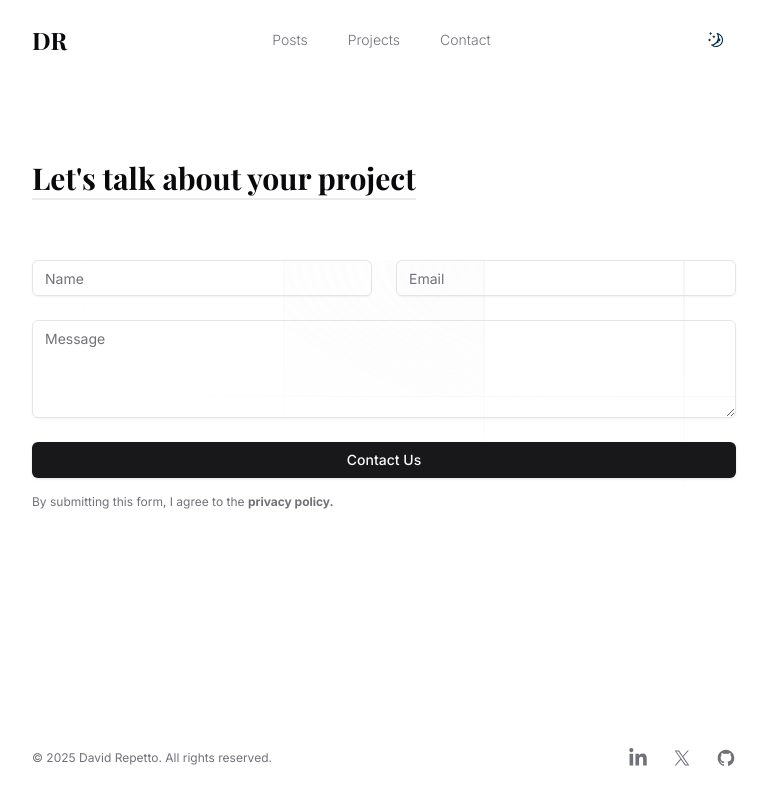
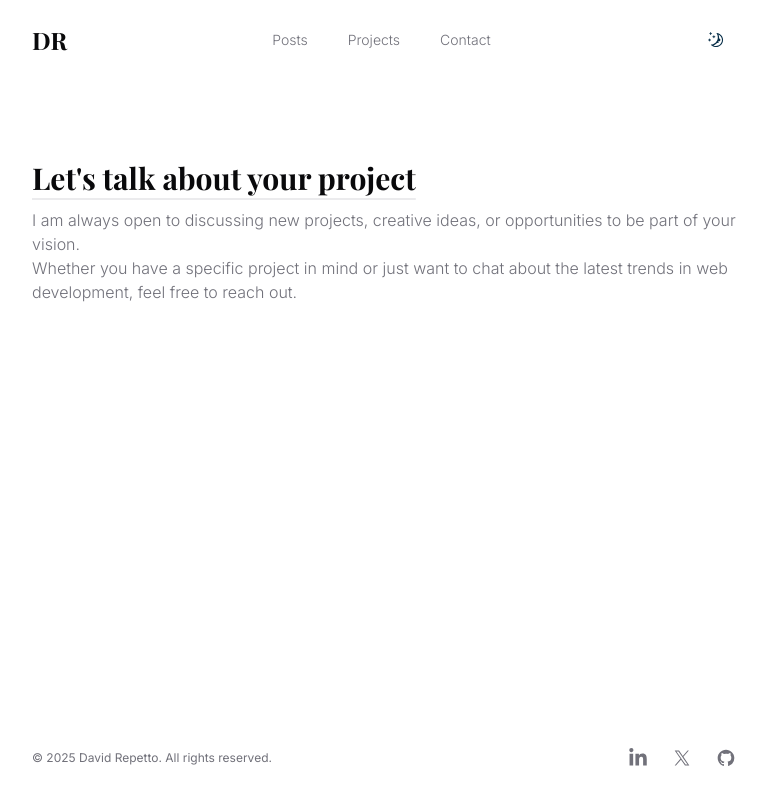
Before and after one commit to Dvdrepetto/portfolio, a Next.js app: page /contact in a window 1280 px wide. Shown: the whole page, without its empty margins (256-1023 px from the left). Built offline with nearby package versions, Linux system fonts and the light colour scheme; a web font is replaced by a local one.

Commit message:
Refactor: remove ContactForm component and update Contact page with new content; rename schemas and adjust related imports

```diff
--- a/app/contact/page.tsx
+++ b/app/contact/page.tsx
@@ -1,4 +1,4 @@
-import ContactForm from '@/components/contact-form'
+
 
 export default function Contact() {
   return (
@@ -6,7 +6,11 @@ export default function Contact() {
       <div className='container max-w-3xl'>
         <h2 className='title'>Let&apos;s talk about your project</h2>
 
-        <ContactForm />
+        <p className='mt-3 font-light text-muted-foreground'>
+          I am always open to discussing new projects, creative ideas, or opportunities to be part of your vision.
+          <br />
+          Whether you have a specific project in mind or just want to chat about the latest trends in web development, feel free to reach out.
+        </p>
       </div>
     </section>
   )
--- a/components/contact-form.tsx
+++ /dev/null
@@ -1,156 +0,0 @@
-'use client'
-
-import { z } from 'zod'
-import Link from 'next/link'
-import { toast } from 'sonner'
-import { SubmitHandler, useForm } from 'react-hook-form'
-import { zodResolver } from '@hookform/resolvers/zod'
-import { ContactFormSchema } from '@/lib/schemas'
-import { Button } from '@/components/ui/button'
-import { Input } from '@/components/ui/input'
-import { Textarea } from '@/components/ui/textarea'
-import { sendEmail } from '@/lib/actions'
-
-type Inputs = z.infer<typeof ContactFormSchema>
-
-export default function ContactForm() {
-  const {
-    register,
-    handleSubmit,
-    reset,
-    formState: { errors, isSubmitting }
-  } = useForm<Inputs>({
-    resolver: zodResolver(ContactFormSchema),
-    defaultValues: {
-      name: '',
-      email: '',
-      message: ''
-    }
-  })
-
-  const processForm: SubmitHandler<Inputs> = async data => {
-    const result = await sendEmail(data)
-
-    if (result?.error) {
-      toast.error('An error occurred! Please try again.')
-      return
-    }
-
-    toast.success('Message sent successfully!')
-    reset()
-  }
-
-  return (
-    <section className='relative isolate'>
-      {/* Background pattern */}
-      <svg
-        className='absolute inset-0 -z-10 h-full w-full stroke-zinc-200 opacity-75 [mask-image:radial-gradient(100%_100%_at_top_right,white,transparent)] dark:stroke-zinc-700'
-        aria-hidden='true'
-      >
-        <defs>
-          <pattern
-            id='83fd4e5a-9d52-42fc-97b6-718e5d7ee527'
-            width={200}
-            height={200}
-            x='50%'
-            y={-64}
-            patternUnits='userSpaceOnUse'
-          >
-            <path d='M100 200V.5M.5 .5H200' fill='none' />
-          </pattern>
-        </defs>
-        <svg
-          x='50%'
-          y={-64}
-          className='overflow-visible fill-zinc-50 dark:fill-zinc-900/75'
-        >
-          <path
-            d='M-100.5 0h201v201h-201Z M699.5 0h201v201h-201Z M499.5 400h201v201h-201Z M299.5 800h201v201h-201Z'
-            strokeWidth={0}
-          />
-        </svg>
-        <rect
-          width='100%'
-          height='100%'
-          strokeWidth={0}
-          fill='url(#83fd4e5a-9d52-42fc-97b6-718e5d7ee527)'
-        />
-      </svg>
-
-      {/* Form */}
-      <div className='relative'>
-        <form
-          onSubmit={handleSubmit(processForm)}
-          className='mt-16 lg:flex-auto'
-          noValidate
-        >
-          <div className='grid grid-cols-1 gap-6 sm:grid-cols-2'>
-            {/* Name */}
-            <div>
-              <Input
-                id='name'
-                type='text'
-                placeholder='Name'
-                autoComplete='given-name'
-                {...register('name')}
-              />
-
-              {errors.name?.message && (
-                <p className='ml-1 mt-2 text-sm text-rose-400'>
-                  {errors.name.message}
-                </p>
-              )}
-            </div>
-
-            {/* Email */}
-            <div>
-              <Input
-                type='email'
-                id='email'
-                autoComplete='email'
-                placeholder='Email'
-                {...register('email')}
-              />
-
-              {errors.email?.message && (
-                <p className='ml-1 mt-2 text-sm text-rose-400'>
-                  {errors.email.message}
-                </p>
-              )}
-            </div>
-
-            {/* Message */}
-            <div className='sm:col-span-2'>
-              <Textarea
-                rows={4}
-                placeholder='Message'
-                {...register('message')}
-              />
-
-              {errors.message?.message && (
-                <p className='ml-1 mt-2 text-sm text-rose-400'>
-                  {errors.message.message}
-                </p>
-              )}
-            </div>
-          </div>
-          <div className='mt-6'>
-            <Button
-              type='submit'
-              disabled={isSubmitting}
-              className='w-full disabled:opacity-50'
-            >
-              {isSubmitting ? 'Submitting...' : 'Contact Us'}
-            </Button>
-          </div>
-          <p className='mt-4 text-xs text-muted-foreground'>
-            By submitting this form, I agree to the{' '}
-            <Link href='/privacy' className='font-bold'>
-              privacy&nbsp;policy.
-            </Link>
-          </p>
-        </form>
-      </div>
-    </section>
-  )
-}
--- a/components/volunteer-form.tsx
+++ b/components/volunteer-form.tsx
@@ -4,7 +4,7 @@ import { z } from 'zod'
 import { toast } from 'sonner'
 import { SubmitHandler, useForm } from 'react-hook-form'
 import { zodResolver } from '@hookform/resolvers/zod'
-import { ContactFormSchema, VolunteerInputs } from '@/lib/schemas'
+import { VolunteerFormSchema, VolunteerInputs } from '@/lib/schemas'
 import { sendEmail } from '@/lib/actions'
 import { Button } from '@/components/ui/button'
 import { Input } from '@/components/ui/input'
@@ -15,7 +15,7 @@ import { Dog } from 'lucide-react'
 export default function VolunteerForm() {
   const { register, handleSubmit, reset, formState: { errors, isSubmitting } } =
     useForm<VolunteerInputs>({
-      resolver: zodResolver(ContactFormSchema),
+      resolver: zodResolver(VolunteerFormSchema),
       defaultValues: { name: '', email: '', city: '', availability: '' }
     })
 
@@ -26,11 +26,11 @@ export default function VolunteerForm() {
       return
     }
     toast.success(
-      <div className="flex items-center gap-2">
-        <Dog className="w-5 h-5 text-yellow-500" />
-        <span>Thank you for joining Petinder Volunteers!</span>
-      </div>
-    )
+  <div className="flex items-center gap-2">
+    <Dog className="w-5 h-5 text-yellow-500" />
+    <span>Thank you for joining Petinder Volunteers!</span>
+  </div>
+)
     reset()
   }
 
--- a/lib/actions.ts
+++ b/lib/actions.ts
@@ -1,12 +1,10 @@
-'use client'
-
-import { ContactFormSchema } from '@/lib/schemas'
+import { VolunteerFormSchema } from '@/lib/schemas'
 import { z } from 'zod'
 
-type VolunteerInputs = z.infer<typeof ContactFormSchema>
+type VolunteerInputs = z.infer<typeof VolunteerFormSchema>
 
 export async function sendEmail(data: VolunteerInputs) {
-  const result = ContactFormSchema.safeParse(data)
+  const result = VolunteerFormSchema.safeParse(data)
 
   if (!result.success) {
     return { error: result.error.format() }
--- a/lib/schemas.ts
+++ b/lib/schemas.ts
@@ -1,10 +1,10 @@
 import { z } from 'zod'
 
-export const ContactFormSchema = z.object({
+export const VolunteerFormSchema = z.object({
   name: z.string().min(1, 'Name is required'),
   email: z.string().email('Invalid email address'),
   city: z.string().optional(),
   availability: z.string().min(1, 'Please tell us your availability')
 })
 
-export type VolunteerInputs = z.infer<typeof ContactFormSchema>
+export type VolunteerInputs = z.infer<typeof VolunteerFormSchema>
```
Also changed, not shown: data/volunteers.json (+7 -0 lines), emails/contact-form-email.tsx (deleted, +0 -22 lines).
